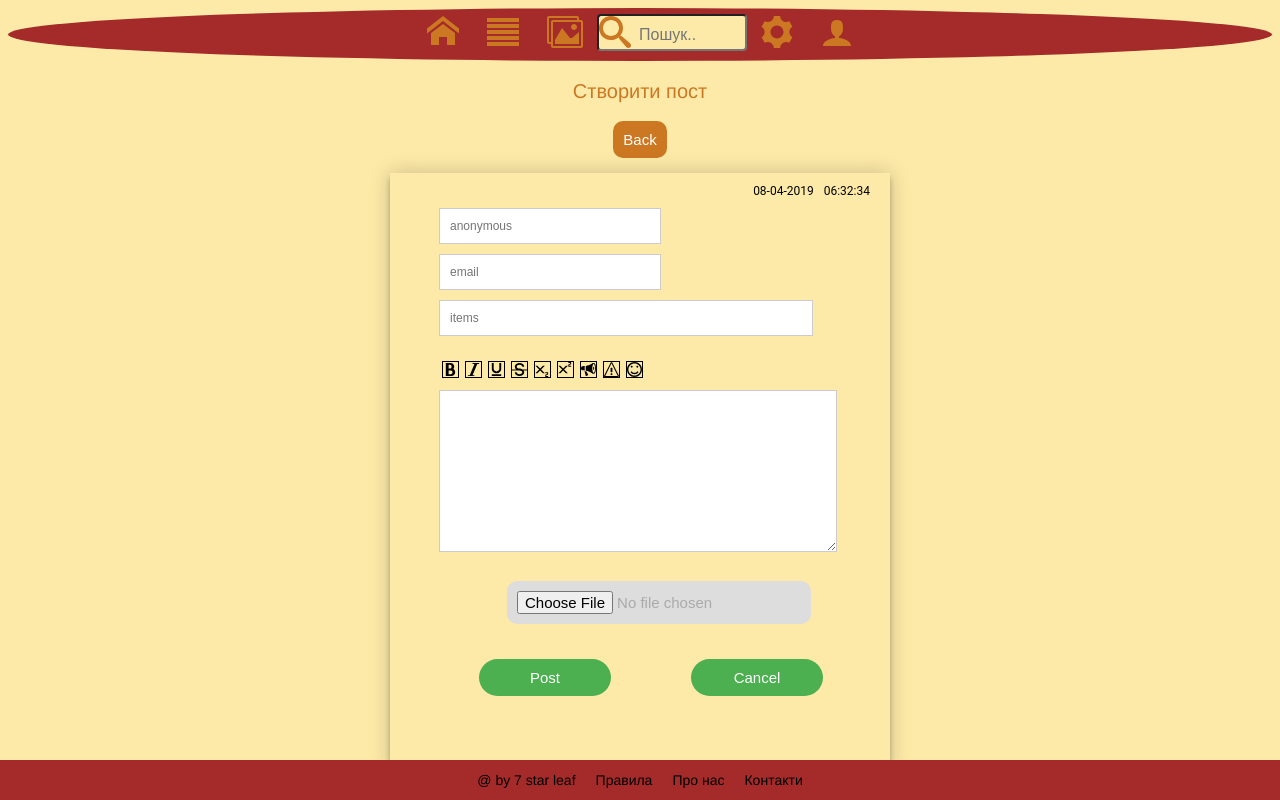
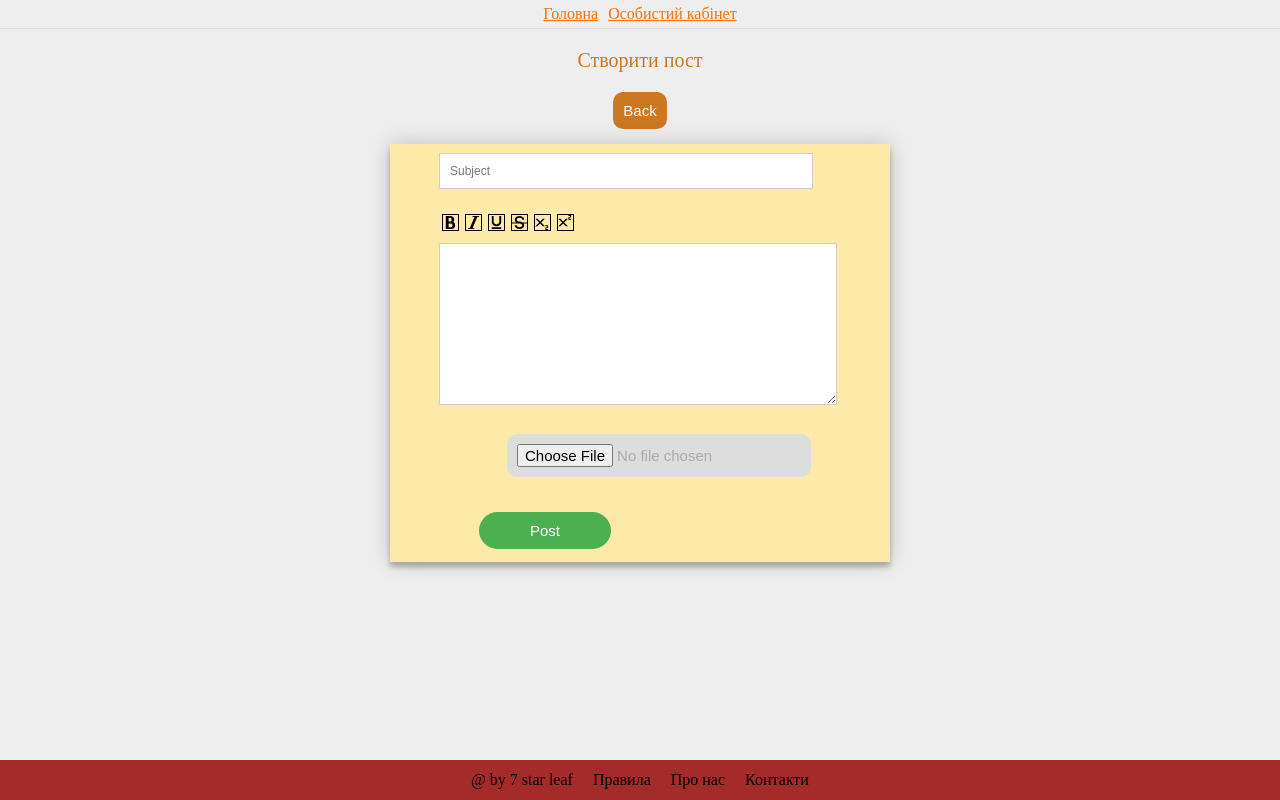
Before and after one commit to IuriiSky/Image-board-project, an Angular app in the folder ibp/: page /boards/b/createpost in a window 1280 px wide. Built offline with nearby package versions, Linux system fonts and the light colour scheme.

Commit message:
Styling changes

```diff
--- a/ibp/src/app/header/header.component.html
+++ b/ibp/src/app/header/header.component.html
@@ -1,49 +1,6 @@
-  <!-- SVG -->
-  <svg aria-hidden="true" style="position: absolute; width: 0; height: 0; overflow: hidden;" version="1.1" xmlns="http://www.w3.org/2000/svg" xmlns:xlink="http://www.w3.org/1999/xlink">
-    <defs>
-        <symbol id="icon-home" viewBox="0 0 32 32">
-            <title>home</title>
-            <path d="M32 17.483l-16-12.42-16 12.42v-5.064l16-12.42 16 12.42zM28 17.032v12h-8v-8h-8v8h-8v-12l12-9z"></path>
-        </symbol>
-        <symbol id="icon-images" viewBox="0 0 36 32">
-            <title>images</title>
-            <path d="M34 4h-2v-2c0-1.1-0.9-2-2-2h-28c-1.1 0-2 0.9-2 2v24c0 1.1 0.9 2 2 2h2v2c0 1.1 0.9 2 2 2h28c1.1 0 2-0.9 2-2v-24c0-1.1-0.9-2-2-2zM4 6v20h-1.996c-0.001-0.001-0.003-0.002-0.004-0.004v-23.993c0.001-0.001 0.002-0.003 0.004-0.004h27.993c0.001 0.001 0.003 0.002 0.004 0.004v1.996h-24c-1.1 0-2 0.9-2 2v0zM34 29.996c-0.001 0.001-0.002 0.003-0.004 0.004h-27.993c-0.001-0.001-0.003-0.002-0.004-0.004v-23.993c0.001-0.001 0.002-0.003 0.004-0.004h27.993c0.001 0.001 0.003 0.002 0.004 0.004v23.993z"></path>
-            <path d="M30 11c0 1.657-1.343 3-3 3s-3-1.343-3-3 1.343-3 3-3 3 1.343 3 3z"></path>
-            <path d="M32 28h-24v-4l7-12 8 10h2l7-6z"></path>
-        </symbol>
-        <symbol id="icon-user" viewBox="0 0 32 32">
-            <title>user</title>
-            <path d="M18 22.082v-1.649c2.203-1.241 4-4.337 4-7.432 0-4.971 0-9-6-9s-6 4.029-6 9c0 3.096 1.797 6.191 4 7.432v1.649c-6.784 0.555-12 3.888-12 7.918h28c0-4.030-5.216-7.364-12-7.918z"></path>
-        </symbol>
-        <symbol id="icon-search" viewBox="0 0 32 32">
-            <title>search</title>
-            <path d="M31.008 27.231l-7.58-6.447c-0.784-0.705-1.622-1.029-2.299-0.998 1.789-2.096 2.87-4.815 2.87-7.787 0-6.627-5.373-12-12-12s-12 5.373-12 12 5.373 12 12 12c2.972 0 5.691-1.081 7.787-2.87-0.031 0.677 0.293 1.515 0.998 2.299l6.447 7.58c1.104 1.226 2.907 1.33 4.007 0.23s0.997-2.903-0.23-4.007zM12 20c-4.418 0-8-3.582-8-8s3.582-8 8-8 8 3.582 8 8-3.582 8-8 8z"></path>
-        </symbol>
-        <symbol id="icon-cog" viewBox="0 0 32 32">
-            <title>cog</title>
-            <path d="M29.181 19.070c-1.679-2.908-0.669-6.634 2.255-8.328l-3.145-5.447c-0.898 0.527-1.943 0.829-3.058 0.829-3.361 0-6.085-2.742-6.085-6.125h-6.289c0.008 1.044-0.252 2.103-0.811 3.070-1.679 2.908-5.411 3.897-8.339 2.211l-3.144 5.447c0.905 0.515 1.689 1.268 2.246 2.234 1.676 2.903 0.672 6.623-2.241 8.319l3.145 5.447c0.895-0.522 1.935-0.82 3.044-0.82 3.35 0 6.067 2.725 6.084 6.092h6.289c-0.003-1.034 0.259-2.080 0.811-3.038 1.676-2.903 5.399-3.894 8.325-2.219l3.145-5.447c-0.899-0.515-1.678-1.266-2.232-2.226zM16 22.479c-3.578 0-6.479-2.901-6.479-6.479s2.901-6.479 6.479-6.479c3.578 0 6.479 2.901 6.479 6.479s-2.901 6.479-6.479 6.479z"></path>
-        </symbol>
-        <symbol id="icon-paragraph-justify" viewBox="0 0 32 32">
-            <title>paragraph-justify</title>
-            <path d="M0 2h32v4h-32zM0 8h32v4h-32zM0 14h32v4h-32zM0 20h32v4h-32zM0 26h32v4h-32z"></path>
-        </symbol>
-    </defs>
-</svg>
-
-  <nav class="navbar">
-    <a class="navbar-menu-left" routerLink="" routerLink="/about" title="Повернутися на домашню сторінку">
-        <img src="assets/icomoon-navbar/SVG/home.svg" alt="home"></a>
-    <a class="navbar-menu-left" routerLink="/boards" title="Дошки">
-        <img src="assets/icomoon-navbar/SVG/paragraph-justify.svg" alt="Boards"></a>
-    <a class="navbar-menu-left" routerLink="/boards/b/createpost" title="Створити пост">
-        <img src="assets/icomoon-navbar/SVG/images.svg" alt=""></a>
-    <div>
-      <form>
-        <input class="search-form" type="search" name="search" placeholder="Пошук..">
-      </form>
-    </div>
-    <a class="navbar-menu-right" routerLink="/me" title="Налаштування">
-        <img src="assets/icomoon-navbar/SVG/cog.svg" alt="Tools"></a>
-    <a class="navbar-menu-right" routerLink="/login" title="Вхід/Реєстрація">
-        <img src="assets/icomoon-navbar/SVG/user.svg" alt="Login"></a>
-  </nav>
+<nav class="navbar">
+  <a class="navbar-menu" routerLink="" routerLink="/boards">Головна</a>
+  <!--<a class="navbar-menu-left" routerLink="/boards/b/createpost" title="Створити пост">-->
+      <!--<img src="assets/icomoon-navbar/SVG/images.svg" alt=""></a>-->
+  <a class="navbar-menu" routerLink="/me">Особистий кабінет</a>
+</nav>
--- a/ibp/src/app/header/header.component.scss
+++ b/ibp/src/app/header/header.component.scss
@@ -1,33 +1,13 @@
 .navbar {
   display: flex;
   justify-content: center;
-  background-color: #a52a2a;
-  border-radius: 50%;
+  border-bottom: 1px solid #DDD;
 }
 
-.navbar-menu-left,
-.navbar-menu-right {
-  padding: 8px 14px;
+.navbar-menu {
+  padding: 5px;
 }
 
-.navbar-menu-left:hover,
-.navbar-menu-right:hover {
-  background-color: #fdeaa8;
-  border-radius: 50%;
+a:hover {
+  text-decoration: none;
 }
-
-.search-form {
-  margin-top: 6px;
-  width: 150px;
-  box-sizing: border-box;
-  border-radius: 4px;
-  font-size: 16px;
-  background-color:#fdeaa8;
-  background-image: url('/assets/icomoon-navbar/SVG/search.svg');
-  background-repeat: no-repeat;
-  padding: 10px 20px 5px 40px;
-  transition: width 0.4s ease-in-out;
-}
-.search-form:focus {
-  width: 500px;
-}
--- a/ibp/src/app/posts/posts.component.html
+++ b/ibp/src/app/posts/posts.component.html
@@ -45,40 +45,23 @@
 <button class="back-button" routerLink="/boards">Back</button>
 <div class="create-post">
   <form id="post" action="" method="POST" class="border_none">
-    <span class="inform-block">
-      <span>{{today | date: 'dd-MM-yyyy'}}</span>
-      <span>{{today | date: 'hh:mm:ss'}}</span>
-    </span>
-
     <fieldset [formGroup]="createPost" class="border_none align_fieldset">
-      <div>
-      <input formControlName = "name" [(ngModel)]="createNewPost.name" class="user-info input" type="text"  placeholder="anonymous">
-      <br>
-      <input formControlName = "email"
-      [(ngModel)]="createNewPost.email"
-      class="user-info input"
-      type="email"
-      placeholder="email">
-    </div>
       <div class="message-block">
         <input type="text"
         name="items"
         id="" formControlName = "subject"
         [(ngModel)]="createNewPost.subject"
-        placeholder="items"
+        placeholder="Subject"
         class="input__items input"
         >
-        <span class="btn-bar">
+        <div class="btn-bar">
           <input class="btn" type="image" src="../../assets/icomoon-btn-bar/SVG/bold.svg" alt="bold">
           <input class="btn" type="image" src="../../assets/icomoon-btn-bar/SVG/italic.svg" alt="bold">
           <input class="btn" type="image" src="../../assets/icomoon-btn-bar/SVG/underline.svg" alt="bold">
           <input class="btn" type="image" src="../../assets/icomoon-btn-bar/SVG/strikethrough.svg" alt="bold">
           <input class="btn" type="image" src="../../assets/icomoon-btn-bar/SVG/subscript.svg" alt="bold">
           <input class="btn" type="image" src="../../assets/icomoon-btn-bar/SVG/superscript.svg" alt="bold">
-          <input class="btn" type="image" src="../../assets/icomoon-btn-bar/SVG/bullhorn.svg" alt="bold">
-          <input class="btn" type="image" src="../../assets/icomoon-btn-bar/SVG/warning.svg" alt="bold">
-          <input class="btn" type="image" src="../../assets/icomoon-btn-bar/SVG/smile.svg" alt="bold">
-        </span>
+        </div>
         <textarea formControlName = "text"
           [(ngModel)]="createNewPost.text"
           name="message"
@@ -96,7 +79,6 @@
           <!-- style="display:none" -->
       </div>
       <button class="button-login" type="submit" (click)="addPost()">Post</button>
-      <button class="button-login" type="submit" routerLink="/boards">Cancel</button>
     </fieldset>
   </form>
 </div>
--- a/ibp/src/styles.scss
+++ b/ibp/src/styles.scss
@@ -1,8 +1,31 @@
 /* You can add global styles to this file, and also import other style files */
 body {
-    font-family: Helvetica,Arial,Sans-serif;
-    font-size: 14px;
-    line-height: 20px;
-    font-weight: 400;
-    background-color: #fdeaa8;
+  background-color: #EEE;
+  margin: 0 0 0 0;
 }
+
+a {
+  color: #FF7000;
+}
+
+.quote {
+  color: #789922;
+}
+
+.spoiler {
+  color: #BBB;
+  background-color: #BBB;
+}
+
+.spoiler:hover {
+  color: black;
+  background-color: transparent;
+}
+
+::selection {
+  background-color: #FF7000;
+}
+
+a::selection {
+  color: white;
+}
```
Also changed, not shown: 1 other file (tests, documents, lock files or other folders).
